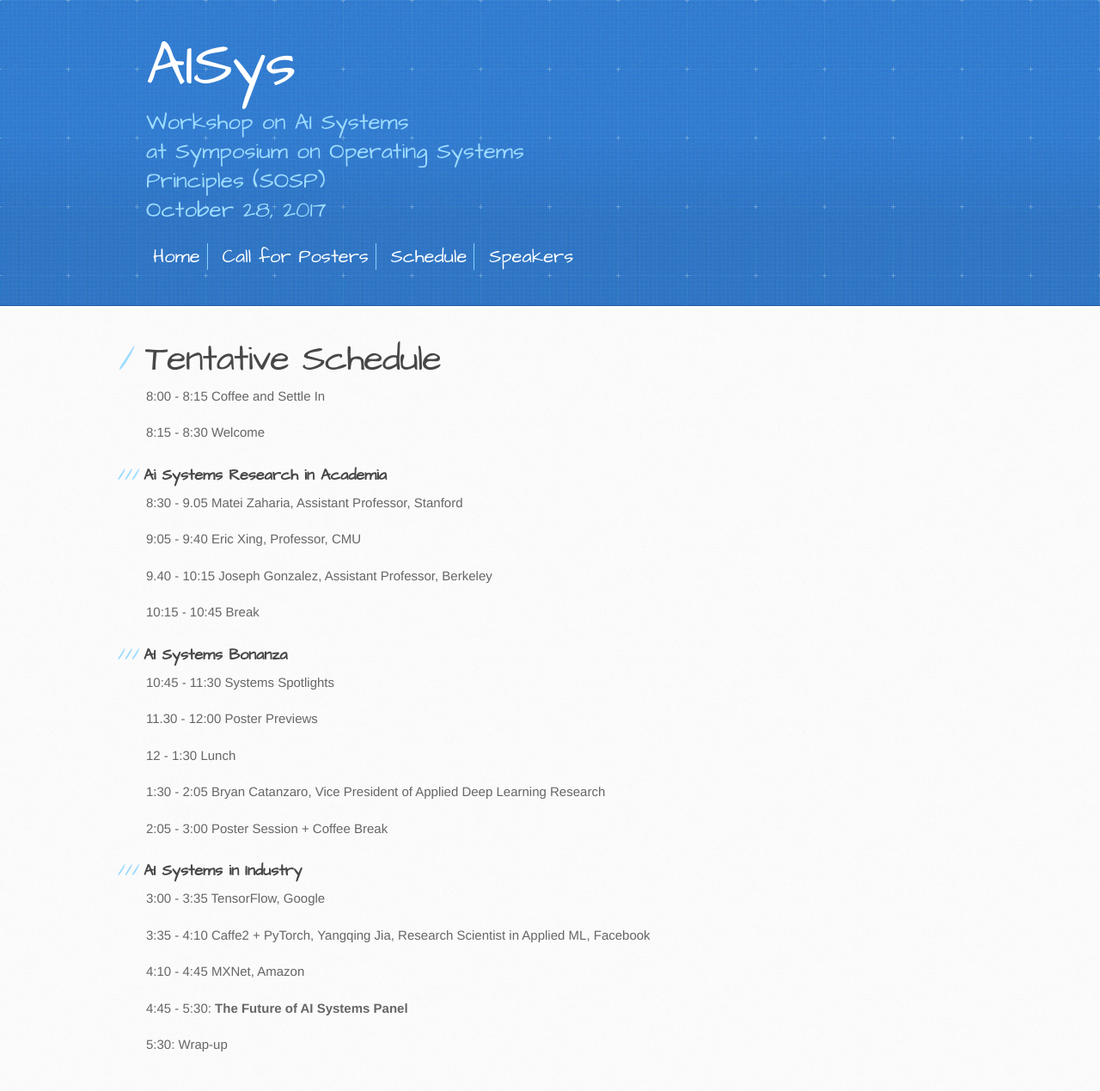
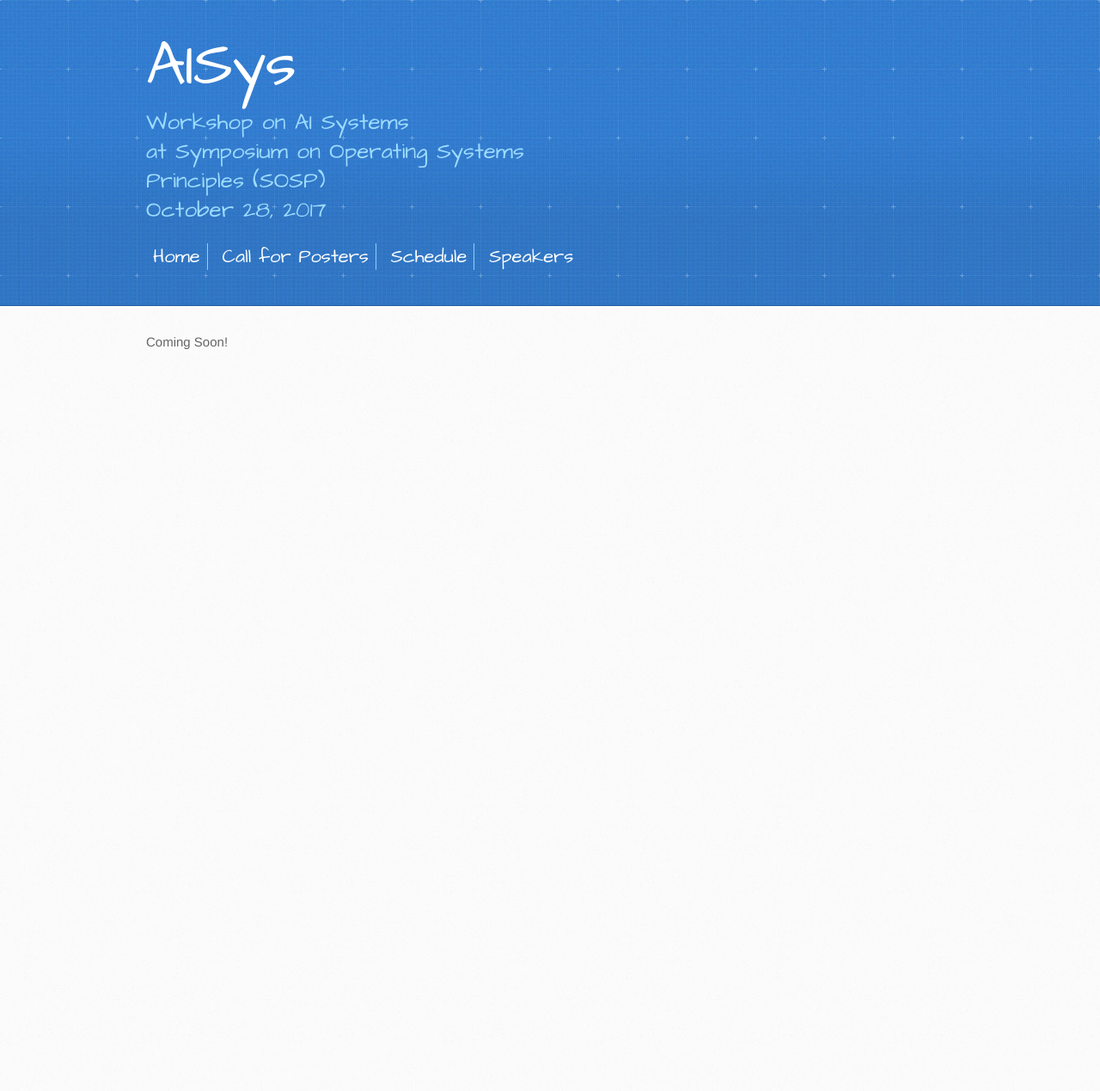
Before and after one commit to LearningSys/nips17, a Jekyll site: the page built from schedule.md, in a window 1280 px wide. Shown: the whole page at 86% size. Built offline with Jekyll 4.4.1, drawn with Linux system fonts in a browser that asks for light colours; our own code applies the rules of GitHub Pages for plain Markdown files; the repository's description, which GitHub fills in, is left out; after the commit the page ends 900 px from its top, so only the background shows below that.

Commit message:
Update schedule.md

```diff
--- a/schedule.md
+++ b/schedule.md
@@ -1,43 +1 @@
-# Tentative Schedule
-
-8:00 - 8:15            Coffee and Settle In
-
-8:15 - 8:30            Welcome
-
-### Ai Systems Research in Academia
-
-8:30 - 9.05            Matei Zaharia, Assistant Professor, Stanford
-
-9:05 - 9:40            Eric Xing, Professor, CMU
-
-9.40 - 10:15          Joseph Gonzalez, Assistant Professor, Berkeley
-
-
-10:15 - 10:45       Break
-
-### AI Systems Bonanza
-
-10:45 - 11:30       Systems Spotlights
-
-11.30 - 12:00       Poster Previews
-
-
-12 - 1:30                Lunch
-
-1:30 - 2:05            Bryan Catanzaro, Vice President of Applied Deep Learning Research
-
-2:05 - 3:00            Poster Session + Coffee Break
-
-
-### AI Systems in Industry
-
-3:00 - 3:35            TensorFlow, Google
-
-3:35 - 4:10            Caffe2 + PyTorch, Yangqing Jia, Research Scientist in Applied ML, Facebook
-
-4:10 - 4:45            MXNet, Amazon
-
-
-4:45 - 5:30:           **The Future of AI Systems Panel**
-
-5:30: Wrap-up
+Coming Soon!
```
